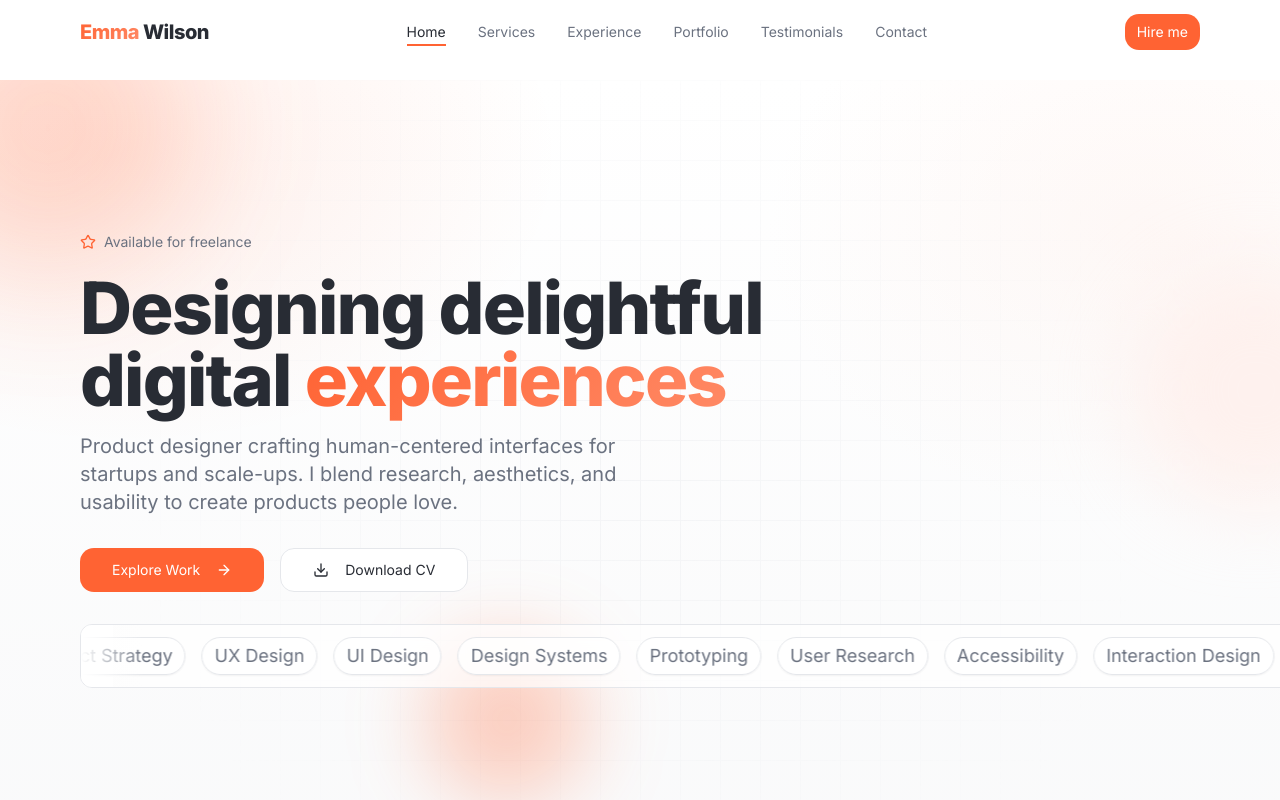
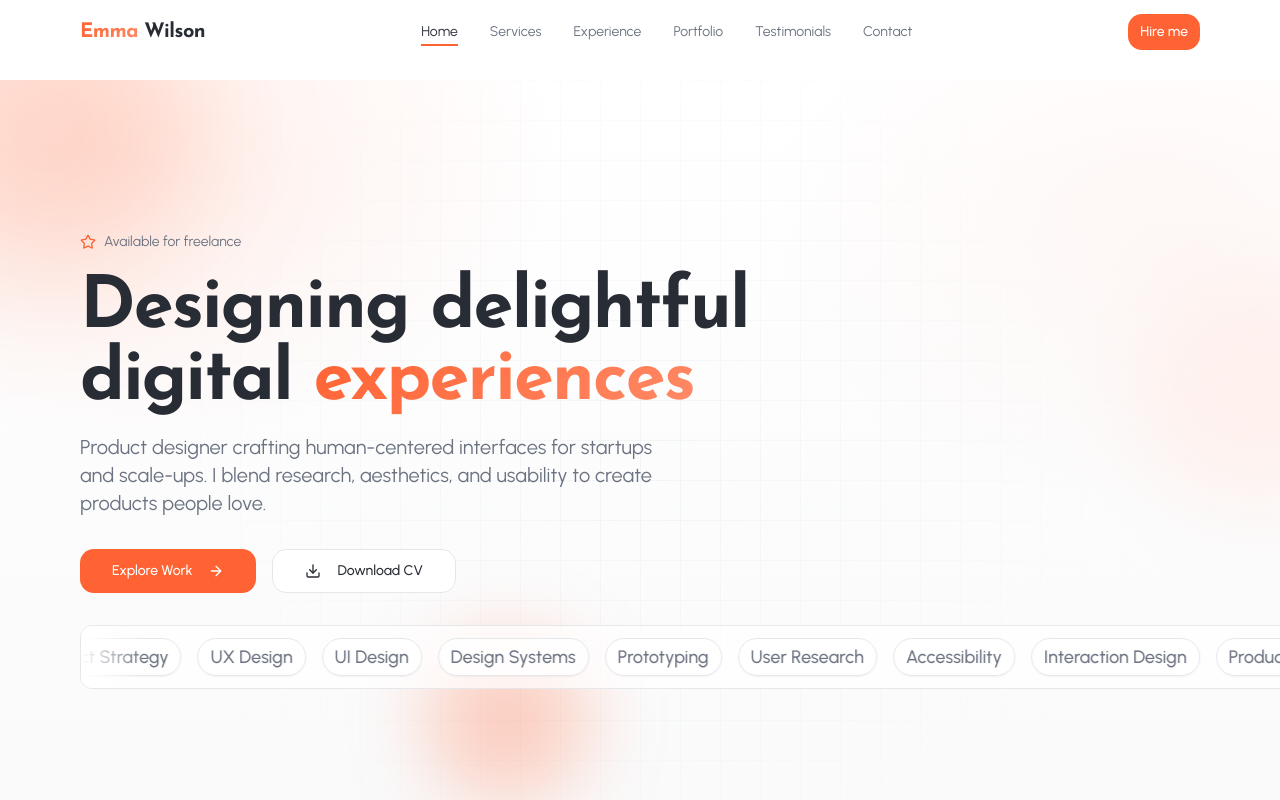
Before and after one commit to bimalagadtaula/Product-designer-portfolio, a React (Vite) app: page / in a window 1280 px wide. Shown: the top 800 px of the page. Built offline with nearby package versions, Linux system fonts and the light colour scheme.

Commit message:
Update typography with Urbanist and Josefin Sans fonts (#7)
Co-authored-by: Cursor Agent <cursoragent@cursor.com>

```diff
--- a/index.html
+++ b/index.html
@@ -19,7 +19,7 @@
 
     <link rel="preconnect" href="https://fonts.googleapis.com" />
     <link rel="preconnect" href="https://fonts.gstatic.com" crossorigin />
-    <link href="https://fonts.googleapis.com/css2?family=Inter:wght@400;600;800&display=swap" rel="stylesheet" />
+    <link href="https://fonts.googleapis.com/css2?family=Urbanist:wght@300;400;500;600;700;800&family=Josefin+Sans:wght@300;400;600;700&display=swap" rel="stylesheet" />
     <meta name="theme-color" content="#ff6a3d" />
   </head>
 
--- a/src/components/Navbar.tsx
+++ b/src/components/Navbar.tsx
@@ -66,7 +66,7 @@ const Navbar = () => {
       )}
     >
       <div className="container max-w-6xl mx-auto px-4 h-16 flex items-center justify-between">
-        <a href="#home" className="font-extrabold text-xl tracking-tight">
+        <a href="#home" className="font-extrabold text-xl tracking-tight font-display">
           <span className="gradient-text">Emma</span> Wilson
         </a>
 
--- a/src/index.css
+++ b/src/index.css
@@ -123,7 +123,12 @@ All colors MUST be HSL.
 
   body {
     @apply bg-background text-foreground font-sans antialiased;
-    font-family: 'Inter', ui-sans-serif, system-ui, -apple-system, Segoe UI, Roboto, Arial, "Apple Color Emoji", "Segoe UI Emoji";
+    font-family: 'Urbanist', ui-sans-serif, system-ui, -apple-system, Segoe UI, Roboto, Arial, "Apple Color Emoji", "Segoe UI Emoji";
+  }
+
+  h1, h2, h3, h4, h5, h6 {
+    font-family: 'Josefin Sans', ui-sans-serif, system-ui, -apple-system, Segoe UI, Roboto, Arial, "Apple Color Emoji", "Segoe UI Emoji";
+    letter-spacing: -0.02em;
   }
 }
 
--- a/tailwind.config.ts
+++ b/tailwind.config.ts
@@ -91,6 +91,30 @@ export default {
 			animation: {
 				'accordion-down': 'accordion-down 0.2s ease-out',
 				'accordion-up': 'accordion-up 0.2s ease-out'
+			},
+			fontFamily: {
+				sans: [
+					'Urbanist',
+					'ui-sans-serif',
+					'system-ui',
+					'-apple-system',
+					'Segoe UI',
+					'Roboto',
+					'Arial',
+					'Apple Color Emoji',
+					'Segoe UI Emoji'
+				],
+				display: [
+					'Josefin Sans',
+					'ui-sans-serif',
+					'system-ui',
+					'-apple-system',
+					'Segoe UI',
+					'Roboto',
+					'Arial',
+					'Apple Color Emoji',
+					'Segoe UI Emoji'
+				]
 			}
 		}
 	},
```
